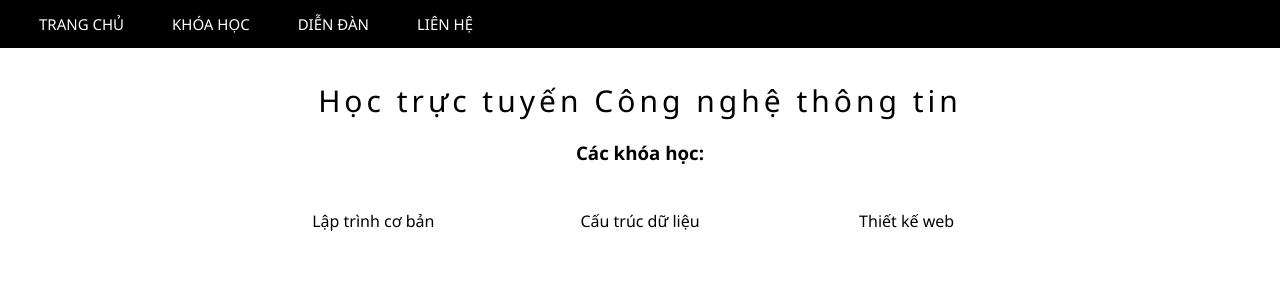
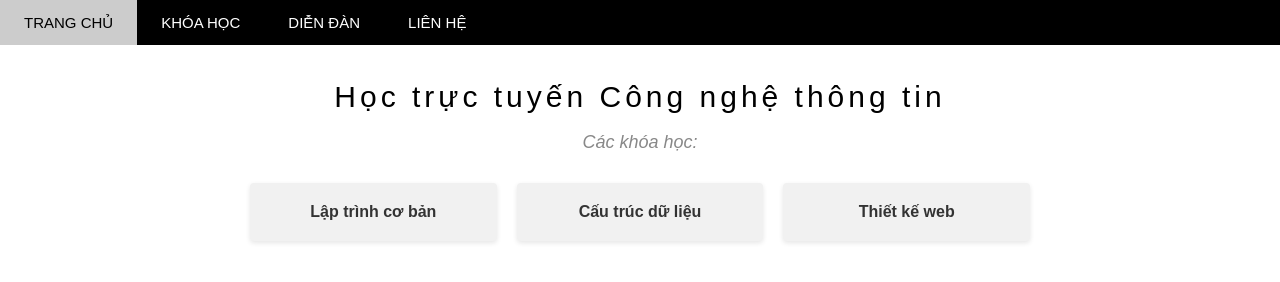
Before and after one commit to nguyenvorindo-lab/nguyenvorindobrand, a plain HTML site: page band.html in a window 1280 px wide. Drawn offline with Linux system fonts and the light colour scheme.

Commit message:
Update band.css

```diff
--- a/band.css
+++ b/band.css
@@ -1,16 +1,13 @@
 body {
-  font-family: "Segoe UI", Arial, sans-serif;
+  font-family: Arial, sans-serif;
   margin: 0;
   padding: 0;
   background-color: #ffffff;
 }
 
+
 #vung01 {
   background-color: #000000;
-  display: flex;
-  justify-content: space-between;
-  align-items: center;
-  padding: 0 15px;
   position: fixed;
   top: 0;
   width: 100%;
@@ -34,23 +31,18 @@ body {
   cursor: pointer;
 }
 
+
 #vung01 .abc li:hover {
   background-color: #ccc;
   color: #000000;
 }
 
 
-.search-icon {
-  color: white;
-  padding: 14px 24px;
-  cursor: pointer;
-}
-
 
 #vung02 {
   max-width: 800px;
   margin: 80px auto 40px auto;
-  padding: 0 16px;
+  padding: 0 20px;
   text-align: center;
 }
 
@@ -58,39 +50,31 @@ body {
   font-size: 30px;
   font-weight: 400;
   letter-spacing: 4px;
-  margin: 10px 0;
+  margin-bottom: 10px;
 }
 
-#vung02 .slogan {
+#vung02 h3 {
+  font-size: 18px;
+  color: #888888;
   font-style: italic;
-  color: #888;
-  margin: 15px 0;
+  font-weight: 400;
+  margin-bottom: 30px;
 }
 
-#vung02 .description {
-  text-align: justify;
-  line-height: 1.5;
-  font-size: 15px;
-  margin: 15px 0;
-}
 
 #vung02 .abc {
   justify-content: space-around;
-  margin-top: 45px;
+  margin-top: 20px;
 }
 
 #vung02 .abc li {
   flex: 1;
-  max-width: 30%;
+  background-color: #f1f1f1;
+  margin: 0 10px;
+  padding: 20px;
+  border-radius: 4px;
+  font-size: 16px;
+  font-weight: bold;
+  color: #333;
+  box-shadow: 0 2px 5px rgba(0,0,0,0.1);
 }
-
-#vung02 .abc p {
-  margin: 15px 0;
-  font-size: 15px;
-}
-
-#vung02 .abc img {
-  width: 100%;
-  border-radius: 4px;
-  display: block;
-}
```
